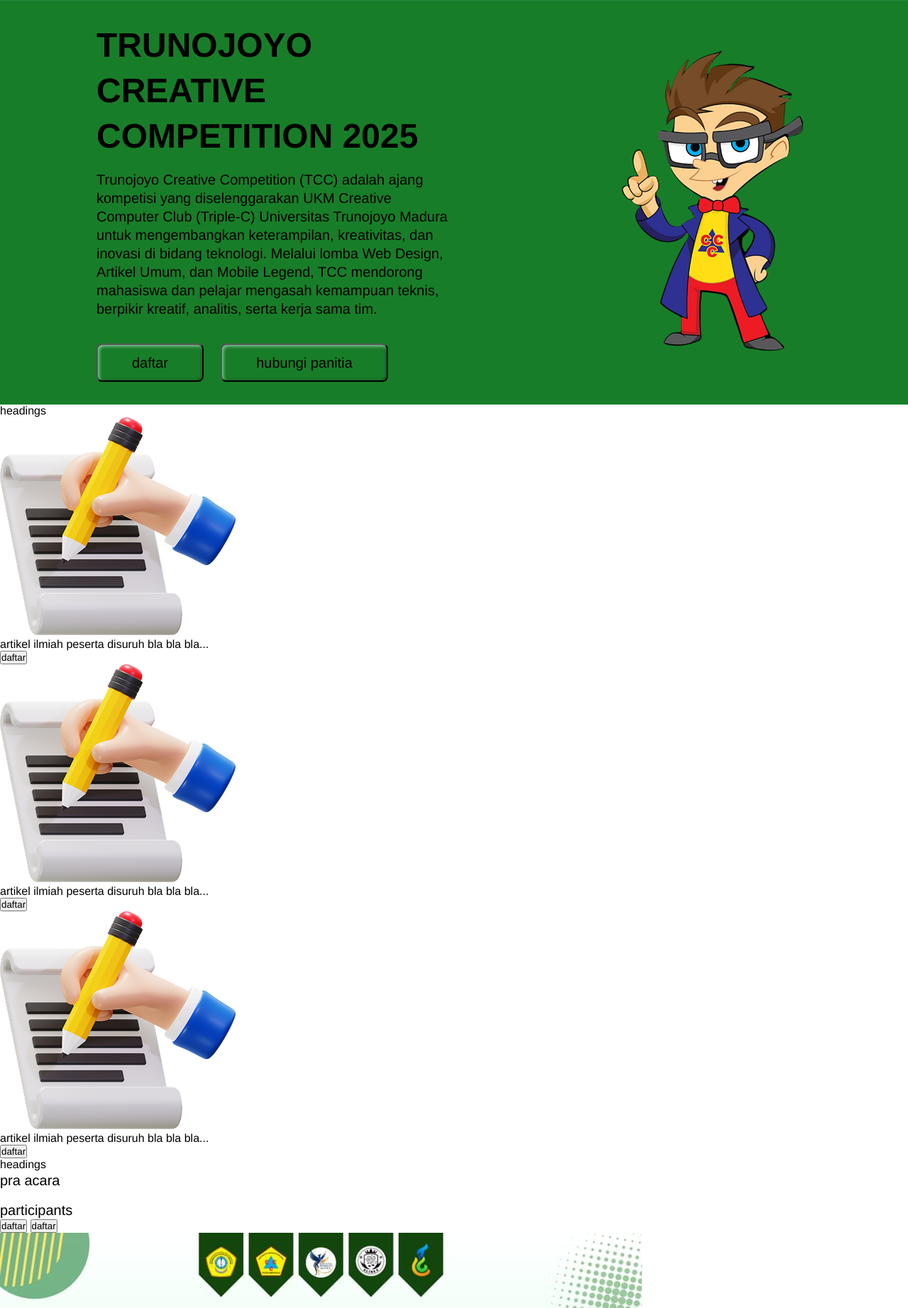
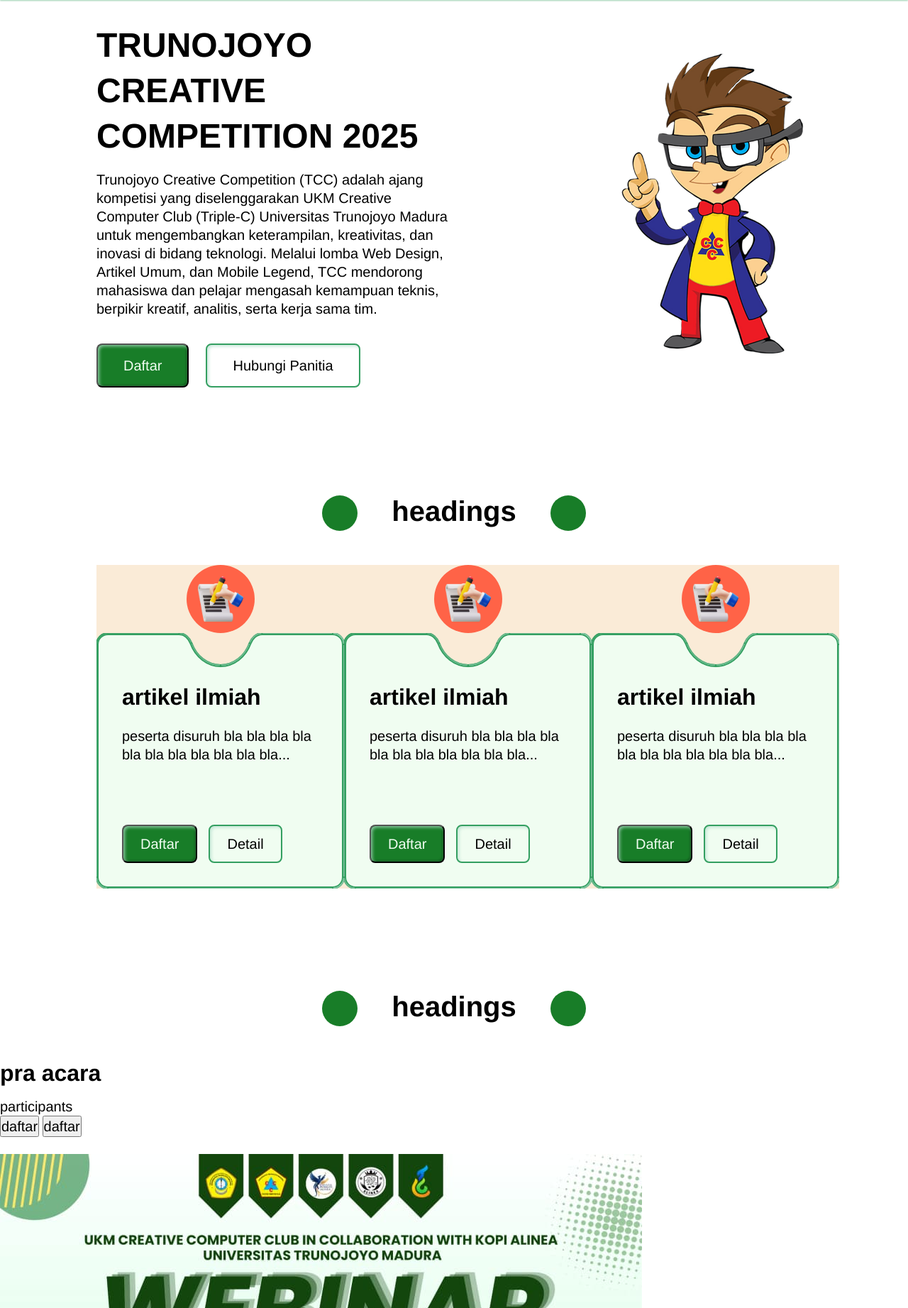
Before and after one commit to azhari-dev/redesign-tcc-2, a PHP site: page / in a window 1280 px wide. Shown: the part 77-1920 px from the top of the page at 71% size. Run offline with PHP 8.4, Linux system fonts and the light colour scheme.

Commit message:
update beberapa

```diff
--- a/index.html
+++ b/index.html
@@ -47,11 +47,11 @@
           <div class="home-text">
             <div class="text">
               <p class="heading-1">TRUNOJOYO CREATIVE COMPETITION 2025</p>
-              <p>Trunojoyo Creative Competition (TCC) adalah ajang kompetisi yang diselenggarakan UKM Creative Computer Club (Triple-C) Universitas Trunojoyo Madura untuk mengembangkan keterampilan, kreativitas, dan inovasi di bidang teknologi. Melalui lomba Web Design, Artikel Umum, dan Mobile Legend, TCC mendorong mahasiswa dan pelajar mengasah kemampuan teknis, berpikir kreatif, analitis, serta kerja sama tim.</p>
+              <p class="headline-3-regular">Trunojoyo Creative Competition (TCC) adalah ajang kompetisi yang diselenggarakan UKM Creative Computer Club (Triple-C) Universitas Trunojoyo Madura untuk mengembangkan keterampilan, kreativitas, dan inovasi di bidang teknologi. Melalui lomba Web Design, Artikel Umum, dan Mobile Legend, TCC mendorong mahasiswa dan pelajar mengasah kemampuan teknis, berpikir kreatif, analitis, serta kerja sama tim.</p>
             </div>
             <div class="home-button">
-              <button class="daftar">daftar</button>
-              <button class="hubungi-panitia">hubungi panitia</button>
+              <button class="label-1-medium button-1-1">Daftar</button>
+              <button class="label-1-medium button-2-1">Hubungi Panitia</button>
             </div>
           </div>
           <div class="home-image">
@@ -62,7 +62,7 @@
         <div class="competitions">
           <div class="headings">
             <div class="flower"></div>
-            <span>headings</span>
+            <p class="heading-2-bold">headings</p>
             <div class="flower"></div>
           </div>
           <div class="contain">
@@ -71,14 +71,29 @@
                 <img src="img/artikel-ilmiah.png" alt="artikel-ilmiah">
               </div>
               <div class="card-contain">
-                <div class="subtract"></div>
+                <div class="subtract-contain">
+                  <svg xmlns="http://www.w3.org/2000/svg" height="360" viewBox="0 0 349 360" fill="none" class="subtract">
+                    <mask id="path-1-inside-1_73_2666" fill="white">
+                      <path d="M349 344C349 352.837 341.837 360 333 360H16C7.16344 360 0 352.837 0 344V16C0 7.16344 7.16344 0 16 0H116.539C124.836 0 131.509 6.48927 134.372 14.277C141.005 32.3212 156.67 45 174.939 45C193.209 45 208.874 32.3213 215.507 14.277C218.37 6.48928 225.043 0 233.34 0H333C341.837 0 349 7.16344 349 16V344Z"/>
+                    </mask>
+                    <path d="M349 344C349 352.837 341.837 360 333 360H16C7.16344 360 0 352.837 0 344V16C0 7.16344 7.16344 0 16 0H116.539C124.836 0 131.509 6.48927 134.372 14.277C141.005 32.3212 156.67 45 174.939 45C193.209 45 208.874 32.3213 215.507 14.277C218.37 6.48928 225.043 0 233.34 0H333C341.837 0 349 7.16344 349 16V344Z" fill="#F0FDF1"/>
+                    <path d="M174.939 45V47V45ZM134.372 14.277L132.495 14.9671L134.372 14.277ZM215.507 14.277L213.63 13.5869L215.507 14.277ZM333 360V358H16V360V362H333V360ZM0 344H2V16H0H-2V344H0ZM16 0V2H116.539V0V-2H16V0ZM134.372 14.277L132.495 14.9671C139.362 33.6466 155.681 47 174.939 47V45V43C157.66 43 142.649 30.9959 136.249 13.5869L134.372 14.277ZM174.939 45V47C194.198 47 210.517 33.6466 217.384 14.9671L215.507 14.277L213.63 13.5869C207.23 30.9959 192.219 43 174.939 43V45ZM233.34 0V2H333V0V-2H233.34V0ZM349 16H347V344H349H351V16H349ZM333 0V2C340.732 2 347 8.26801 347 16H349H351C351 6.05888 342.941 -2 333 -2V0ZM116.539 0V2C123.714 2 129.809 7.66143 132.495 14.9671L134.372 14.277L136.249 13.5869C133.209 5.31711 125.959 -2 116.539 -2V0ZM0 16H2C2 8.26801 8.26801 2 16 2V0V-2C6.05888 -2 -2 6.05887 -2 16H0ZM16 360V358C8.26801 358 2 351.732 2 344H0H-2C-2 353.941 6.05887 362 16 362V360ZM215.507 14.277L217.384 14.9671C220.07 7.66144 226.165 2 233.34 2V0V-2C223.92 -2 216.67 5.31712 213.63 13.5869L215.507 14.277ZM333 360V362C342.941 362 351 353.941 351 344H349H347C347 351.732 340.732 358 333 358V360Z" fill="url(#paint0_linear_73_2666)" mask="url(#path-1-inside-1_73_2666)"/>
+                    <defs>
+                      <linearGradient id="paint0_linear_73_2666" x1="0.000232304" y1="1.4302e-06" x2="266.642" y2="148.648" gradientUnits="userSpaceOnUse">
+                        <stop stop-color="#349F61"/>
+                        <stop offset="1" stop-color="#E8F9F9" stop-opacity="0.75"/>
+                      </linearGradient>
+                    </defs>
+                  </svg>
+                </div>
                 <div class="card-content">
                   <div class="content">
-                    <span>artikel ilmiah</span>
-                    <span>peserta disuruh bla bla bla...</span>
+                    <p class="heading-3-bold">artikel ilmiah</p>
+                    <p class="headline-3-regular">peserta disuruh bla bla bla bla bla bla bla bla bla bla bla...</p>
                   </div>
                   <div class="card-button">
-                    <button>daftar</button>
+                    <button class="label-1-medium button-1-2">Daftar</button>
+                    <button class="label-1-medium button-2-2">Detail</button>
                   </div>
                 </div>
               </div>
@@ -88,14 +103,29 @@
                 <img src="img/artikel-ilmiah.png" alt="artikel-ilmiah">
               </div>
               <div class="card-contain">
-                <div class="subtract"></div>
+                <div class="subtract-contain">
+                  <svg xmlns="http://www.w3.org/2000/svg" height="360" viewBox="0 0 349 360" fill="none" class="subtract">
+                    <mask id="path-1-inside-1_73_2666" fill="white">
+                      <path d="M349 344C349 352.837 341.837 360 333 360H16C7.16344 360 0 352.837 0 344V16C0 7.16344 7.16344 0 16 0H116.539C124.836 0 131.509 6.48927 134.372 14.277C141.005 32.3212 156.67 45 174.939 45C193.209 45 208.874 32.3213 215.507 14.277C218.37 6.48928 225.043 0 233.34 0H333C341.837 0 349 7.16344 349 16V344Z"/>
+                    </mask>
+                    <path d="M349 344C349 352.837 341.837 360 333 360H16C7.16344 360 0 352.837 0 344V16C0 7.16344 7.16344 0 16 0H116.539C124.836 0 131.509 6.48927 134.372 14.277C141.005 32.3212 156.67 45 174.939 45C193.209 45 208.874 32.3213 215.507 14.277C218.37 6.48928 225.043 0 233.34 0H333C341.837 0 349 7.16344 349 16V344Z" fill="#F0FDF1"/>
+                    <path d="M174.939 45V47V45ZM134.372 14.277L132.495 14.9671L134.372 14.277ZM215.507 14.277L213.63 13.5869L215.507 14.277ZM333 360V358H16V360V362H333V360ZM0 344H2V16H0H-2V344H0ZM16 0V2H116.539V0V-2H16V0ZM134.372 14.277L132.495 14.9671C139.362 33.6466 155.681 47 174.939 47V45V43C157.66 43 142.649 30.9959 136.249 13.5869L134.372 14.277ZM174.939 45V47C194.198 47 210.517 33.6466 217.384 14.9671L215.507 14.277L213.63 13.5869C207.23 30.9959 192.219 43 174.939 43V45ZM233.34 0V2H333V0V-2H233.34V0ZM349 16H347V344H349H351V16H349ZM333 0V2C340.732 2 347 8.26801 347 16H349H351C351 6.05888 342.941 -2 333 -2V0ZM116.539 0V2C123.714 2 129.809 7.66143 132.495 14.9671L134.372 14.277L136.249 13.5869C133.209 5.31711 125.959 -2 116.539 -2V0ZM0 16H2C2 8.26801 8.26801 2 16 2V0V-2C6.05888 -2 -2 6.05887 -2 16H0ZM16 360V358C8.26801 358 2 351.732 2 344H0H-2C-2 353.941 6.05887 362 16 362V360ZM215.507 14.277L217.384 14.9671C220.07 7.66144 226.165 2 233.34 2V0V-2C223.92 -2 216.67 5.31712 213.63 13.5869L215.507 14.277ZM333 360V362C342.941 362 351 353.941 351 344H349H347C347 351.732 340.732 358 333 358V360Z" fill="url(#paint0_linear_73_2666)" mask="url(#path-1-inside-1_73_2666)"/>
+                    <defs>
+                      <linearGradient id="paint0_linear_73_2666" x1="0.000232304" y1="1.4302e-06" x2="266.642" y2="148.648" gradientUnits="userSpaceOnUse">
+                        <stop stop-color="#349F61"/>
+                        <stop offset="1" stop-color="#E8F9F9" stop-opacity="0.75"/>
+                      </linearGradient>
+                    </defs>
+                  </svg>
+                </div>
                 <div class="card-content">
                   <div class="content">
-                    <span>artikel ilmiah</span>
-                    <span>peserta disuruh bla bla bla...</span>
+                    <p class="heading-3-bold">artikel ilmiah</p>
+                    <p class="headline-3-regular">peserta disuruh bla bla bla bla bla bla bla bla bla bla bla...</p>
                   </div>
                   <div class="card-button">
-                    <button>daftar</button>
+                    <button class="label-1-medium button-1-2">Daftar</button>
+                    <button class="label-1-medium button-2-2">Detail</button>
                   </div>
                 </div>
               </div>
@@ -105,14 +135,29 @@
                 <img src="img/artikel-ilmiah.png" alt="artikel-ilmiah">
               </div>
               <div class="card-contain">
-                <div class="subtract"></div>
+                <div class="subtract-contain">
+                  <svg xmlns="http://www.w3.org/2000/svg" height="360" viewBox="0 0 349 360" fill="none" class="subtract">
+                    <mask id="path-1-inside-1_73_2666" fill="white">
+                      <path d="M349 344C349 352.837 341.837 360 333 360H16C7.16344 360 0 352.837 0 344V16C0 7.16344 7.16344 0 16 0H116.539C124.836 0 131.509 6.48927 134.372 14.277C141.005 32.3212 156.67 45 174.939 45C193.209 45 208.874 32.3213 215.507 14.277C218.37 6.48928 225.043 0 233.34 0H333C341.837 0 349 7.16344 349 16V344Z"/>
+                    </mask>
+                    <path d="M349 344C349 352.837 341.837 360 333 360H16C7.16344 360 0 352.837 0 344V16C0 7.16344 7.16344 0 16 0H116.539C124.836 0 131.509 6.48927 134.372 14.277C141.005 32.3212 156.67 45 174.939 45C193.209 45 208.874 32.3213 215.507 14.277C218.37 6.48928 225.043 0 233.34 0H333C341.837 0 349 7.16344 349 16V344Z" fill="#F0FDF1"/>
+                    <path d="M174.939 45V47V45ZM134.372 14.277L132.495 14.9671L134.372 14.277ZM215.507 14.277L213.63 13.5869L215.507 14.277ZM333 360V358H16V360V362H333V360ZM0 344H2V16H0H-2V344H0ZM16 0V2H116.539V0V-2H16V0ZM134.372 14.277L132.495 14.9671C139.362 33.6466 155.681 47 174.939 47V45V43C157.66 43 142.649 30.9959 136.249 13.5869L134.372 14.277ZM174.939 45V47C194.198 47 210.517 33.6466 217.384 14.9671L215.507 14.277L213.63 13.5869C207.23 30.9959 192.219 43 174.939 43V45ZM233.34 0V2H333V0V-2H233.34V0ZM349 16H347V344H349H351V16H349ZM333 0V2C340.732 2 347 8.26801 347 16H349H351C351 6.05888 342.941 -2 333 -2V0ZM116.539 0V2C123.714 2 129.809 7.66143 132.495 14.9671L134.372 14.277L136.249 13.5869C133.209 5.31711 125.959 -2 116.539 -2V0ZM0 16H2C2 8.26801 8.26801 2 16 2V0V-2C6.05888 -2 -2 6.05887 -2 16H0ZM16 360V358C8.26801 358 2 351.732 2 344H0H-2C-2 353.941 6.05887 362 16 362V360ZM215.507 14.277L217.384 14.9671C220.07 7.66144 226.165 2 233.34 2V0V-2C223.92 -2 216.67 5.31712 213.63 13.5869L215.507 14.277ZM333 360V362C342.941 362 351 353.941 351 344H349H347C347 351.732 340.732 358 333 358V360Z" fill="url(#paint0_linear_73_2666)" mask="url(#path-1-inside-1_73_2666)"/>
+                    <defs>
+                      <linearGradient id="paint0_linear_73_2666" x1="0.000232304" y1="1.4302e-06" x2="266.642" y2="148.648" gradientUnits="userSpaceOnUse">
+                        <stop stop-color="#349F61"/>
+                        <stop offset="1" stop-color="#E8F9F9" stop-opacity="0.75"/>
+                      </linearGradient>
+                    </defs>
+                  </svg>
+                </div>
                 <div class="card-content">
                   <div class="content">
-                    <span>artikel ilmiah</span>
-                    <span>peserta disuruh bla bla bla...</span>
+                    <p class="heading-3-bold">artikel ilmiah</p>
+                    <p class="headline-3-regular">peserta disuruh bla bla bla bla bla bla bla bla bla bla bla...</p>
                   </div>
                   <div class="card-button">
-                    <button>daftar</button>
+                    <button class="label-1-medium button-1-2">Daftar</button>
+                    <button class="label-1-medium button-2-2">Detail</button>
                   </div>
                 </div>
               </div>
@@ -122,7 +167,7 @@
         <div class="event">
           <div class="headings">
             <div class="flower"></div>
-            <span>headings</span>
+            <p class="heading-2-bold">headings</p>
             <div class="flower"></div>
           </div>
           <div class="contain">
@@ -131,12 +176,12 @@
               <div class="content">
                 <div class="content-text">
                   <div class="text">
-                    <span>pra acara</span>
-                    <span>participants</span>
+                    <p class="heading-3-bold">pra acara</p>
+                    <p class="headline-3-regular">participants</p>
                   </div>
                   <div class="button">
-                    <button>daftar</button>
-                    <button>daftar</button>
+                    <button class="label-1-medium">daftar</button>
+                    <button class="label-1-medium">daftar</button>
                   </div>
                 </div>
                 <div class="content-image">
@@ -150,68 +195,68 @@
         <div class="faq">
           <div class="headings">
             <div class="flower"></div>
-            <span>headings</span>
+            <p class="heading-2-bold">headings</p>
             <div class="flower"></div>
           </div>
           <div class="contain">
             <div class="contain-faq">
               <div class="faq-card">
                 <div class="faq-content">
-                  <span>tanya apa saja</span>
+                  <p class="headline-2-bold">tanya apa saja</p>
                   <div class="chevron-bottom"></div>
                 </div>
-                <span>jawabannya adalah ini...</span>
+                <p class="headline-3-regular">jawabannya adalah ini...</p>
               </div>
               <div class="faq-card">
                 <div class="faq-content">
-                  <span>tanya apa saja</span>
+                  <p class="headline-2-bold">tanya apa saja</p>
                   <div class="chevron-bottom"></div>
                 </div>
-                <span>jawabannya adalah ini...</span>
+                <p class="headline-3-regular">jawabannya adalah ini...</p>
               </div>
               <div class="faq-card">
                 <div class="faq-content">
-                  <span>tanya apa saja</span>
+                  <p class="headline-2-bold">tanya apa saja</p>
                   <div class="chevron-bottom"></div>
                 </div>
-                <span>jawabannya adalah ini...</span>
+                <p class="headline-3-regular">jawabannya adalah ini...</p>
               </div>
               <div class="faq-card">
                 <div class="faq-content">
-                  <span>tanya apa saja</span>
+                  <p class="headline-2-bold">tanya apa saja</p>
                   <div class="chevron-bottom"></div>
                 </div>
-                <span>jawabannya adalah ini...</span>
+                <p class="headline-3-regular">jawabannya adalah ini...</p>
               </div>
             </div>
             <div class="contain-faq">
               <div class="faq-card">
                 <div class="faq-content">
-                  <span>tanya apa saja</span>
+                  <p class="headline-2-bold">tanya apa saja</p>
                   <div class="chevron-bottom"></div>
                 </div>
-                <span>jawabannya adalah ini...</span>
+                <p class="headline-3-regular">jawabannya adalah ini...</p>
               </div>
               <div class="faq-card">
                 <div class="faq-content">
-                  <span>tanya apa saja</span>
+                  <p class="headline-2-bold">tanya apa saja</p>
                   <div class="chevron-bottom"></div>
                 </div>
-                <span>jawabannya adalah ini...</span>
+                <p class="headline-3-regular">jawabannya adalah ini...</p>
               </div>
               <div class="faq-card">
                 <div class="faq-content">
-                  <span>tanya apa saja</span>
+                  <p class="headline-2-bold">tanya apa saja</p>
                   <div class="chevron-bottom"></div>
                 </div>
-                <span>jawabannya adalah ini...</span>
+                <p class="headline-3-regular">jawabannya adalah ini...</p>
               </div>
               <div class="faq-card">
                 <div class="faq-content">
-                  <span>tanya apa saja</span>
+                  <p class="headline-2-bold">tanya apa saja</p>
                   <div class="chevron-bottom"></div>
                 </div>
-                <span>jawabannya adalah ini...</span>
+                <p class="headline-3-regular">jawabannya adalah ini...</p>
               </div>
             </div>
           </div>
@@ -219,7 +264,7 @@
         <div class="sponsor">
           <div class="headings">
             <div class="flower"></div>
-            <span>headings</span>
+            <p class="heading-2-bold">headings</p>
             <div class="flower"></div>
           </div>
           <div class="contain">
@@ -242,7 +287,7 @@
                   <div class="item"></div>
                 </div>
               </div>
-              <button>daftar</button>
+              <button class="label-1-medium">daftar</button>
             </div>
             <div class="footer">
               <div class="footer-contain">
--- a/style.css
+++ b/style.css
@@ -8,6 +8,94 @@
 body {
   width: 100%;
 }
+
+.heading-2-bold {
+  font-size: var(--heading-heading-2-bold-font-size);
+  font-weight: var(--heading-heading-2-bold-font-weight);
+  font-style: var(--heading-heading-2-bold-font-style);
+  letter-spacing: var(--heading-heading-2-bold-letter-spacing);
+  line-height: var(--heading-heading-2-bold-line-height);
+}
+
+.heading-3-bold {
+  font-size: var(--heading-heading-3-bold-font-size);
+  font-weight: var(--heading-heading-3-bold-font-weight);
+  font-style: var(--heading-heading-3-bold-font-style);
+  letter-spacing: var(--heading-heading-3-bold-letter-spacing);
+  line-height: var(--heading-heading-3-bold-line-height);
+}
+
+.headline-3-regular {
+  font-size: var(--headline-headline-3-regular-font-size);
+  font-weight: var(--headline-headline-3-regular-font-weight);
+  font-style: var(--headline-headline-3-regular-font-style);
+  letter-spacing: var(--headline-headline-3-regular-letter-spacing);
+  line-height: var(--headline-headline-3-regular-line-height);
+}
+
+.headline-2-bold {
+  font-size: var(--headline-headline-2-bold-font-size);
+  font-weight: var(--headline-headline-2-bold-font-weight);
+  font-style: var(--headline-headline-2-bold-font-style);
+  letter-spacing: var(--headline-headline-2-bold-letter-spacing);
+  line-height: var(--headline-headline-2-bold-line-height);
+}
+
+.label-1-medium {
+  font-size: var(--label-label-1-medium-font-size);
+  font-weight: var(--label-label-1-medium-font-weight);
+  font-style: var(--label-label-1-medium-font-style);
+  letter-spacing: var(--label-label-1-medium-letter-spacing);
+  line-height: var(--label-label-1-medium-line-height);
+}
+
+.flower {
+  width: 50px;
+  height: 50px;
+  background-color: #187D28;
+  border-radius: 100%;
+}
+
+/* button start */
+.button-1-1, .button-1-2 {
+  display: inline-flex;
+  justify-content: center;
+  align-items: center;
+  gap: 10px;
+  border-radius: 8px;
+  /* background: var(--Main-Primary-pr700, #187D28); */
+  background: var(--mainprimarypr-700, #187D28);
+  color: var(--mainprimarypr-50);
+
+  /* 3D */
+  box-shadow: 2px 2px 4px 0 rgba(178, 222, 203, 0.75) inset, -2px -2px 2px 0 rgba(0, 39, 12, 0.35) inset;
+  backdrop-filter: blur(3px);
+}
+
+.button-2-1, .button-2-2 {
+  display: flex;
+  padding: 16px 36px;
+  justify-content: center;
+  align-items: center;
+  gap: 10px;
+  border-radius: 8px;
+  border: 2px solid var(--Linear-1, #349F61);
+  background: rgba(255, 255, 255, 0.01);
+
+  /* 3D second */
+  box-shadow: 2px 2px 4px 0 rgba(178, 222, 203, 0.75) inset, -2px -2px 2px 0 rgba(0, 39, 12, 0.00) inset;
+  backdrop-filter: blur(3px);
+}
+
+.button-1-1, .button-2-1 {
+  padding: 16px 36px;
+}
+
+.button-1-2, .button-2-2 {
+  padding: 12px 24px;
+}
+
+/* button end */
 
 /* navbar start */
 .navbar {
@@ -52,8 +140,14 @@ body {
 /* navbar end */
 
 /* main start */
+.main {
+  display: flex;
+  flex-direction: column;
+  gap: 64px;
+}
+
 .home {
-  background-color: #187D28;
+  /* background-color: #187D28; */
   padding: 32px 136px;
   display: flex;
   justify-content: flex-start;
@@ -75,11 +169,6 @@ body {
   display: flex;
   gap: 16px;
   flex-direction: column;
-  font-size: var(--headline-headline-3-regular-font-size);
-  font-weight: var(--headline-headline-3-regular-font-weight);
-  font-style: var(--headline-headline-3-regular-font-style);
-  letter-spacing: var(--headline-headline-3-regular-letter-spacing);
-  line-height: var(--headline-headline-3-regular-line-height);
 }
 
 .heading-1 {
@@ -96,7 +185,7 @@ body {
   align-items: center;
   gap: 24px;
 }
-
+/*
 .daftar, .hubungi-panitia {
   display: flex;
   padding: 12px 48px;
@@ -104,18 +193,105 @@ body {
   align-items: center;
   border-radius: 8px;
   background: var(--mainprimarypr-700);
-  font-size: var(--label-label-1-medium-font-size);
-  font-weight: var(--label-label-1-medium-font-weight);
-  font-style: var(--label-label-1-medium-font-style);
-  letter-spacing: var(--label-label-1-medium-letter-spacing);
-  line-height: var(--label-label-1-medium-line-height);
 
-  /* 3D */
+  3D
   box-shadow: 2px 2px 4px 0 rgba(178, 222, 203, 0.75) inset, -2px -2px 2px 0 rgba(0, 39, 12, 0.35) inset;
   backdrop-filter: blur(3px);
-}
+} */
 
 /* .home-image {
   background-color: tomato;
 } */
 /* main end */
+
+/* competitions start */
+.competitions {
+  /* background-color: tomato; */
+  padding: 32px 136px;
+  display: flex;
+  flex-direction: column;
+  justify-content: flex-start;
+  align-items: center;
+}
+
+.headings {
+  display: flex;
+  gap: 48px;
+  padding: 24px 0;
+  /* background-color: blue; */
+  align-self: stretch;
+  justify-content: center;
+}
+
+.contain {
+  display: flex;
+  justify-content: space-between;
+  /* background-color: yellowgreen; */
+  align-self: stretch;
+  padding: 24px 0;
+}
+
+.card {
+  display: flex;
+  flex-direction: column;
+  background-color: antiquewhite;
+  align-items: center;
+}
+
+.card-icon {
+  box-sizing: unset;
+  padding: 16px;
+  background-color: tomato;
+  display: flex;
+  width: 64px;
+  height: 64px;
+  border-radius: 100%;
+}
+
+.card-icon img {
+  width: 64px;
+  height: 64px;
+}
+
+.card-contain {
+  /* background-color: tomato; */
+  position: relative;
+  display: flex;
+  align-self: stretch;
+}
+
+.card-button {
+  display: flex;
+  gap: 16px;
+}
+
+.subtract-contain {
+  position: absolute;
+}
+
+.subtract {
+  /* position: absolute; */
+  height: 360px;
+  flex-shrink: 0;
+  /* align-self: stretch; */
+  fill: var(--mainprimarypr-50, #F0FDF1);
+  stroke-width: 2px;
+  stroke: var(--Linear-1, #349F61);
+}
+
+.card-content {
+  height: 360px;
+  width: 349px;
+  z-index: 1;
+  padding: 72px 36px 36px;
+  display: flex;
+  flex-direction: column;
+  justify-content: space-between;
+}
+
+.content {
+  display: flex;
+  flex-direction: column;
+  gap: 24px;
+}
+/* competitions end */
```
